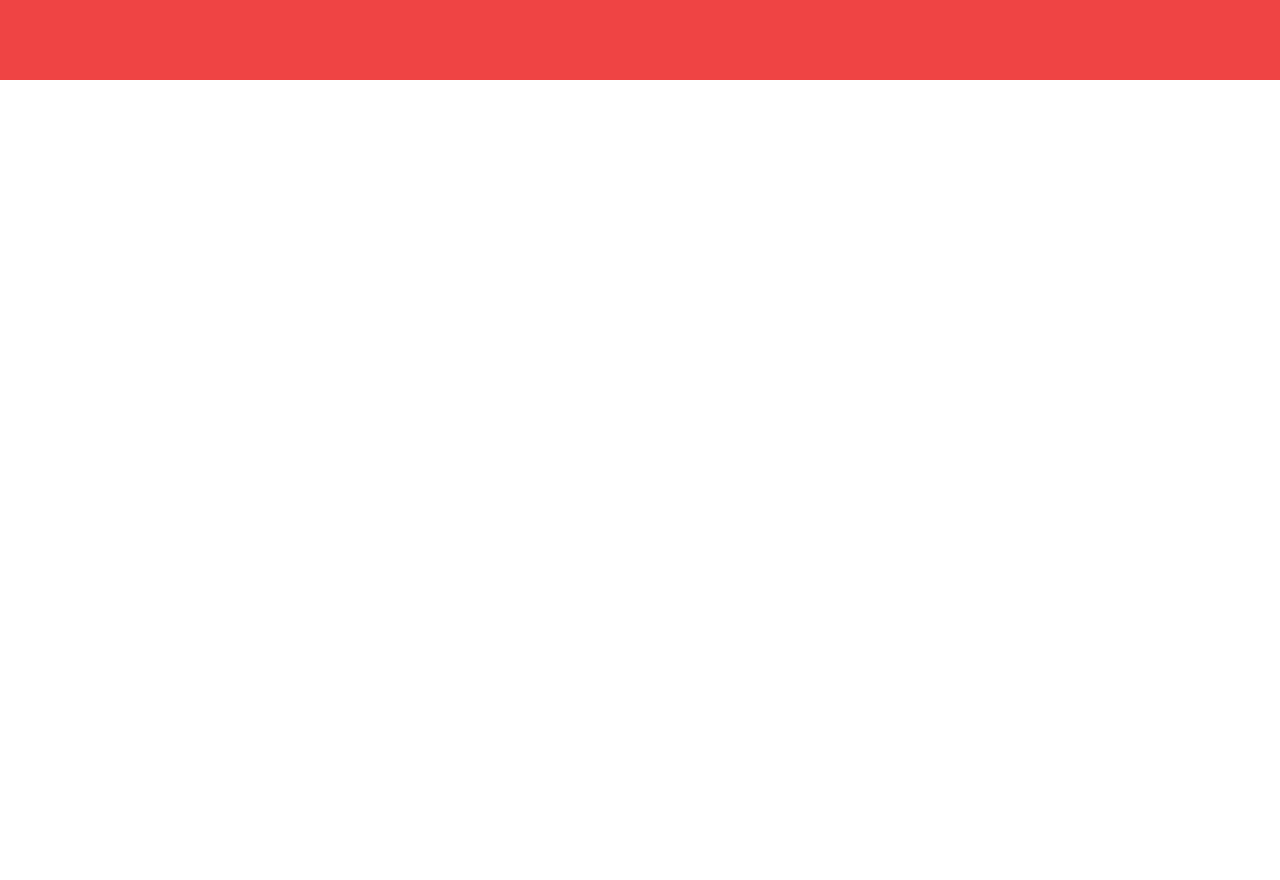
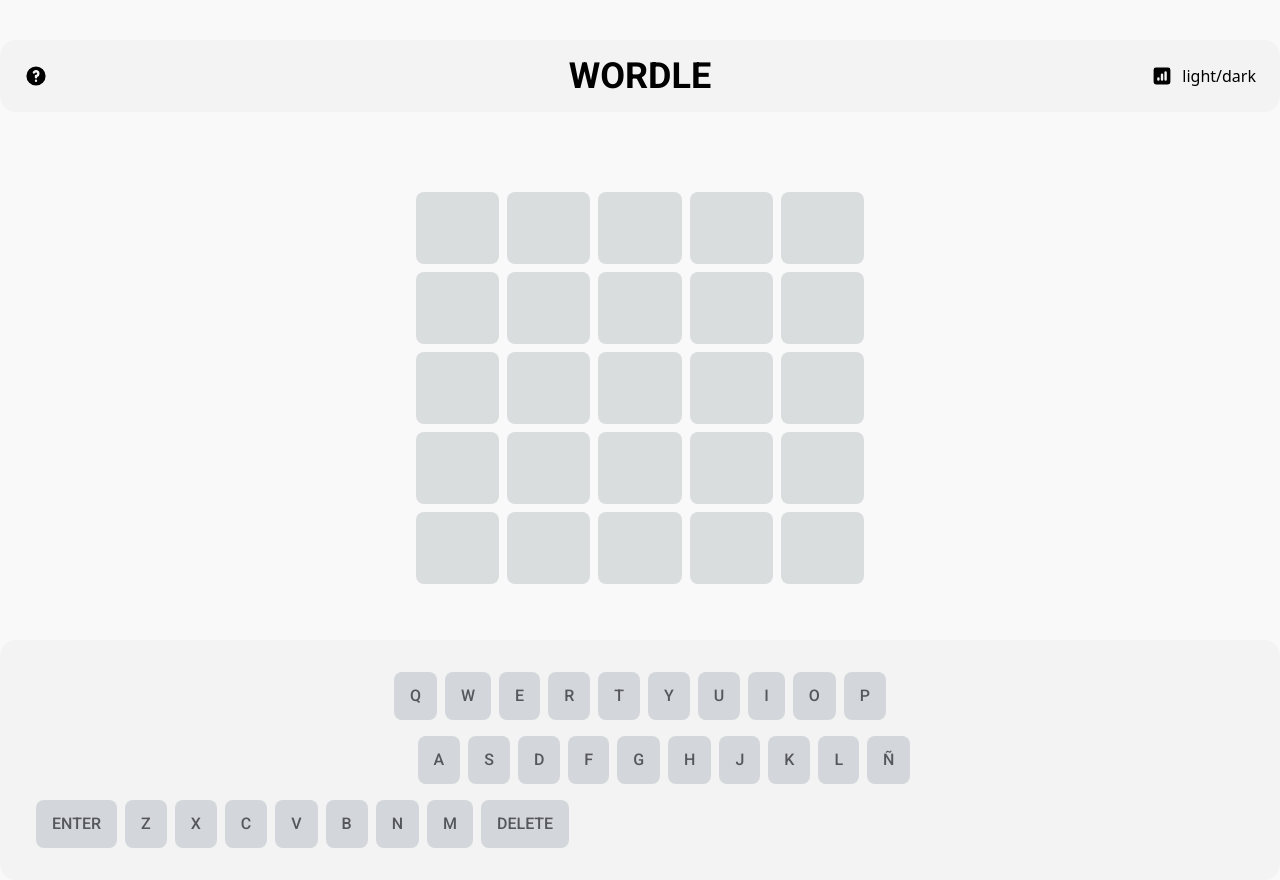
Before and after one commit to angelmtztrc/wordle, a React (Vite) app: page / in a window 1280 px wide. Before the commit the page ends 800 px from the top, so only its background shows below. Built offline with nearby package versions, Linux system fonts and the light colour scheme.

Commit message:
feat:  finish the main ui

```diff
--- a/package.json
+++ b/package.json
@@ -9,6 +9,7 @@
     "preview": "vite preview"
   },
   "dependencies": {
+    "@heroicons/react": "^1.0.6",
     "react": "^18.2.0",
     "react-dom": "^18.2.0"
   },
--- a/src/App.tsx
+++ b/src/App.tsx
@@ -1,5 +1,15 @@
+import { Header, Keyboard, KeyGrid } from '@molecules';
+
 const App = () => {
-  return <div className="bg-red-500 p-10"></div>;
+  return (
+    <div className="flex min-h-screen bg-cultured-100">
+      <div className="container mx-auto flex-1">
+        <Header />
+        <KeyGrid />
+        <Keyboard />
+      </div>
+    </div>
+  );
 };
 
 export default App;
--- /dev/null
+++ b/src/components/atoms/KeyBox.tsx
@@ -0,0 +1,13 @@
+const KeyBox = ({}: KeyBoxProps) => {
+  return (
+    <div className="col-span-1 flex items-center justify-center rounded-lg bg-gainsboro py-4 px-6">
+      <span className="invisible font-body text-4xl font-bold text-white">
+        K
+      </span>
+    </div>
+  );
+};
+
+type KeyBoxProps = {};
+
+export default KeyBox;
--- /dev/null
+++ b/src/components/atoms/Keycap.tsx
@@ -0,0 +1,13 @@
+const Keycap = ({ value }: KeycapProps) => {
+  return (
+    <span className="cursor-pointer rounded-lg bg-light-gray px-4 py-3 font-body font-medium text-davys-grey">
+      {value}
+    </span>
+  );
+};
+
+type KeycapProps = {
+  value: string;
+};
+
+export default Keycap;
--- /dev/null
+++ b/src/components/atoms/index.ts
@@ -0,0 +1,2 @@
+export { default as KeyBox } from './KeyBox';
+export { default as Keycap } from './Keycap';
--- /dev/null
+++ b/src/components/molecules/Header.tsx
@@ -0,0 +1,27 @@
+import {
+  QuestionMarkCircleIcon,
+  ChartSquareBarIcon
+} from '@heroicons/react/solid';
+
+const Header = ({}: HeaderProps) => {
+  return (
+    <header className="mt-10 grid grid-cols-3 rounded-2xl bg-cultured-200 py-4 px-6">
+      <div className="col-span-1 flex items-center">
+        <QuestionMarkCircleIcon className="h-6 w-6" />
+      </div>
+      <div className="col-span-1 flex items-center justify-center">
+        <h1 className="font-body text-4xl font-bold uppercase leading-10">
+          Wordle
+        </h1>
+      </div>
+      <div className="col-span-1 flex items-center justify-end space-x-2">
+        <ChartSquareBarIcon className="h-6 w-6" />
+        <span>light/dark</span>
+      </div>
+    </header>
+  );
+};
+
+type HeaderProps = {};
+
+export default Header;
--- /dev/null
+++ b/src/components/molecules/KeyGrid.tsx
@@ -0,0 +1,20 @@
+import { KeyBox } from '@atoms';
+import { Fragment } from 'react';
+
+const KeyGrid = ({}: KeyGridProps) => {
+  return (
+    <div className="mx-auto mt-20 grid max-w-md grid-cols-5 grid-rows-5 gap-2">
+      {Array.from({ length: 5 }).map(() => (
+        <Fragment>
+          {Array.from({ length: 5 }).map(() => (
+            <KeyBox />
+          ))}
+        </Fragment>
+      ))}
+    </div>
+  );
+};
+
+type KeyGridProps = {};
+
+export default KeyGrid;
--- /dev/null
+++ b/src/components/molecules/Keyboard.tsx
@@ -0,0 +1,31 @@
+import { Keycap } from '@atoms';
+
+const firstRow = ['Q', 'W', 'E', 'R', 'T', 'Y', 'U', 'I', 'O', 'P'];
+const secondRow = ['A', 'S', 'D', 'F', 'G', 'H', 'J', 'K', 'L', 'Ñ'];
+const thirdRow = ['ENTER', 'Z', 'X', 'C', 'V', 'B', 'N', 'M', 'DELETE'];
+
+const Keyboard = ({}: KeyboardProps) => {
+  return (
+    <div className="mt-14 grid gap-4 rounded-2xl bg-cultured-200 px-5 py-8">
+      <div className="flex items-center justify-center space-x-2">
+        {firstRow.map(value => (
+          <Keycap value={value} />
+        ))}
+      </div>
+      <div className="ml-12 flex items-center justify-center space-x-2">
+        {secondRow.map(value => (
+          <Keycap value={value} />
+        ))}
+      </div>
+      <div className="ml-4 flex items-center justify-start space-x-2">
+        {thirdRow.map(value => (
+          <Keycap value={value} />
+        ))}
+      </div>
+    </div>
+  );
+};
+
+type KeyboardProps = {};
+
+export default Keyboard;
--- /dev/null
+++ b/src/components/molecules/index.ts
@@ -0,0 +1,3 @@
+export { default as Header } from './Header';
+export { default as Keyboard } from './Keyboard';
+export { default as KeyGrid } from './KeyGrid';
--- a/tailwind.config.cjs
+++ b/tailwind.config.cjs
@@ -3,6 +3,18 @@
   content: ['./src/**/*.{js,jsx,ts,tsx}'],
   theme: {
     extend: {
+      colors: {
+        cultured: {
+          100: '#F9F9F9',
+          200: '#F3F3F3'
+        },
+        gainsboro: '#DADDDE',
+        'light-gray': '#D3D6DA',
+        'davys-grey': '#56575D',
+        'spanish-gray': '#939B9F',
+        'forest-green': '#66A060',
+        'old-gold': '#CEB02C'
+      },
       fontFamily: {
         body: ['Roboto', 'sans-serif']
       }
--- a/vite.config.ts
+++ b/vite.config.ts
@@ -1,7 +1,7 @@
 import { defineConfig } from 'vite';
 import react from '@vitejs/plugin-react';
 
-const path = require('path');
+import path from 'path';
 
 // https://vitejs.dev/config/
 export default defineConfig({
```
Also changed, not shown: 1 other file (tests, documents, lock files or other folders).
